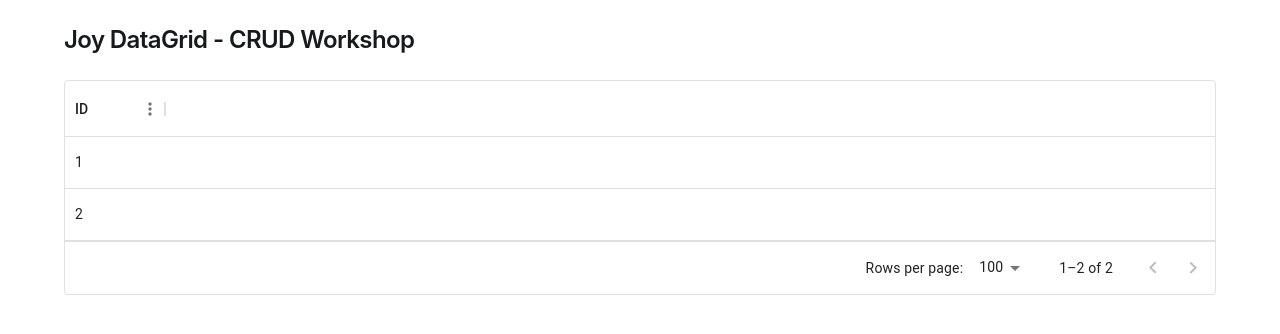
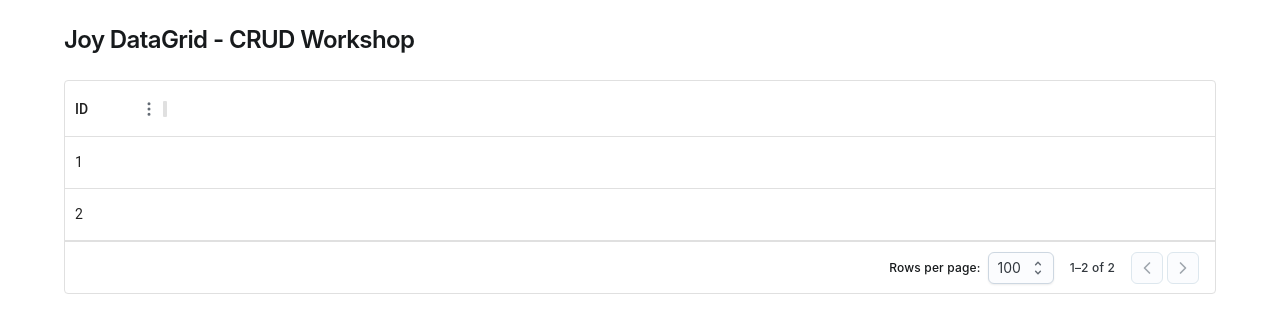
Before and after one commit to mui/workshop-joy-datagrid, a React (Vite) app: page / in a window 1280 px wide. Shown: the top 334 px of the page. Built offline with nearby package versions, Linux system fonts and the light colour scheme; what @mswjs/data would draw is missing.

Commit message:
basics: insert joy slots to the DataGrid's slots prop

```diff
--- a/src/App.jsx
+++ b/src/App.jsx
@@ -2,6 +2,7 @@ import CssBaseline from "@mui/joy/CssBaseline";
 import Container from "@mui/joy/Container";
 import Typography from "@mui/joy/Typography";
 import { DataGrid } from "@mui/x-data-grid";
+import { unstable_joySlots as joySlots } from "@mui/x-data-grid/joy";
 
 const DATA = [
   {
@@ -33,6 +34,7 @@ function App() {
           },
         ]}
         rows={DATA}
+        slots={joySlots} // to learn more about component slots, visit: https://mui.com/x/react-data-grid/components/#component-slots
       />
     </Container>
   );
```
